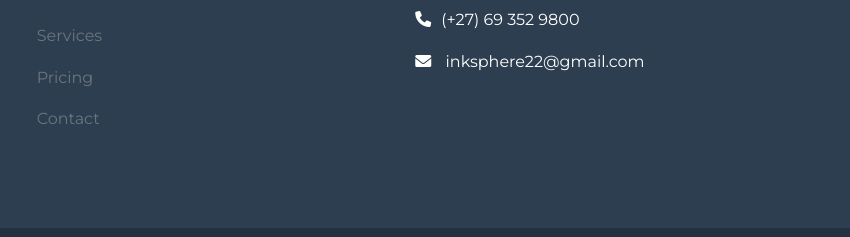
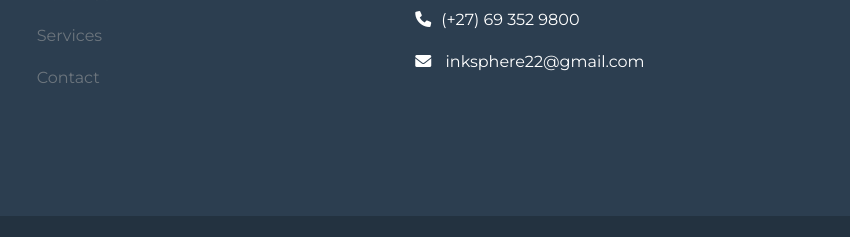
Before and after one commit to magwaz16/the-bridge-site, a plain HTML site: page index.html in a window 1280 px wide. Shown: the part 2441-2678 px from the top of the page, 430-1280 px from the left. Drawn offline with Linux system fonts and the light colour scheme.

Commit message:
Update index.html

```diff
--- a/index.html
+++ b/index.html
@@ -132,7 +132,6 @@
                             <li><a href="index.html">Home</a></li>
                             <li><a href="about.html">About Us</a></li>
                             <li><a href="services.html">Services</a></li>
-                            <li><a href="pricing.html">Pricing</a></li>
                             <li><a href="contact.html">Contact</a></li>
                         </ul>
                     </div>
```
